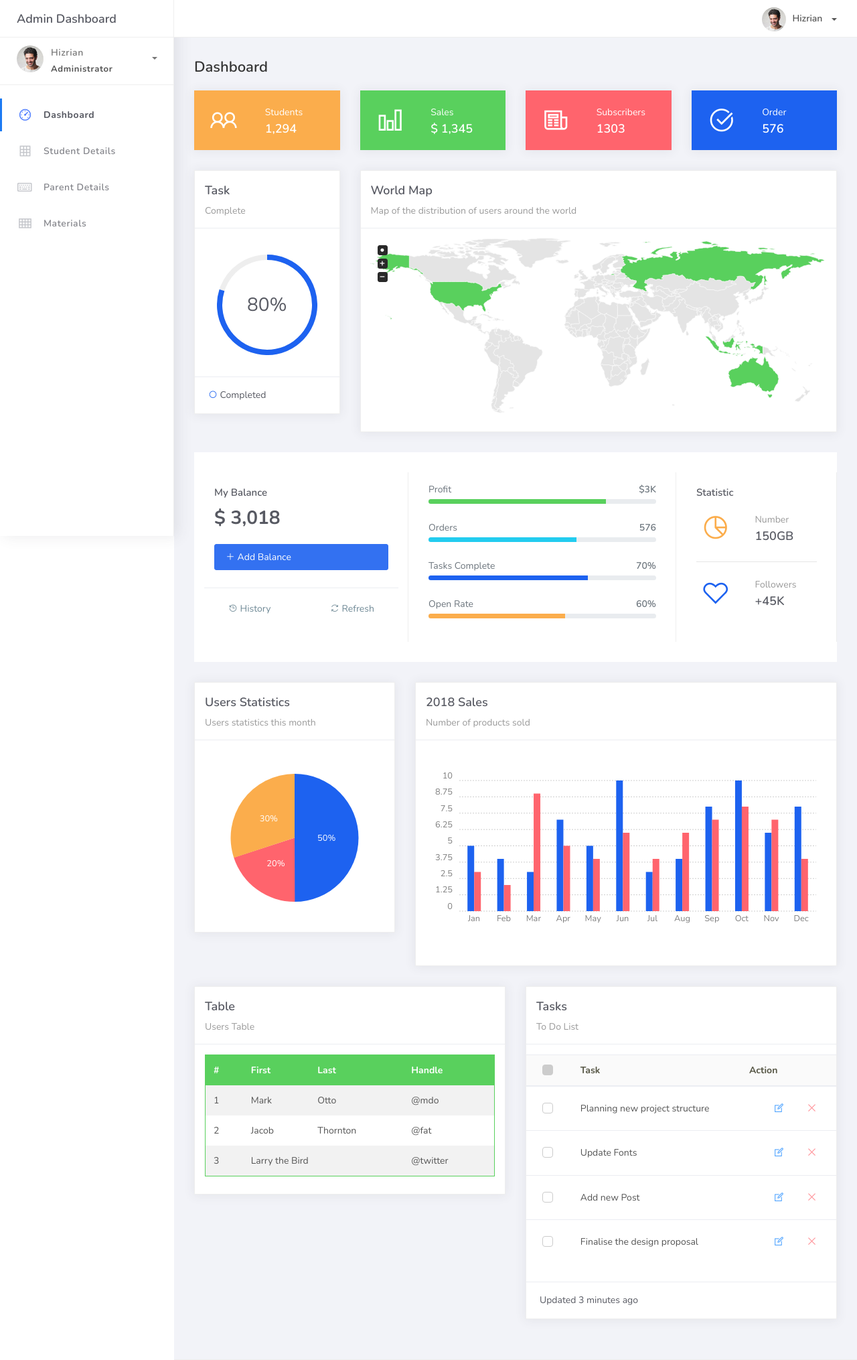
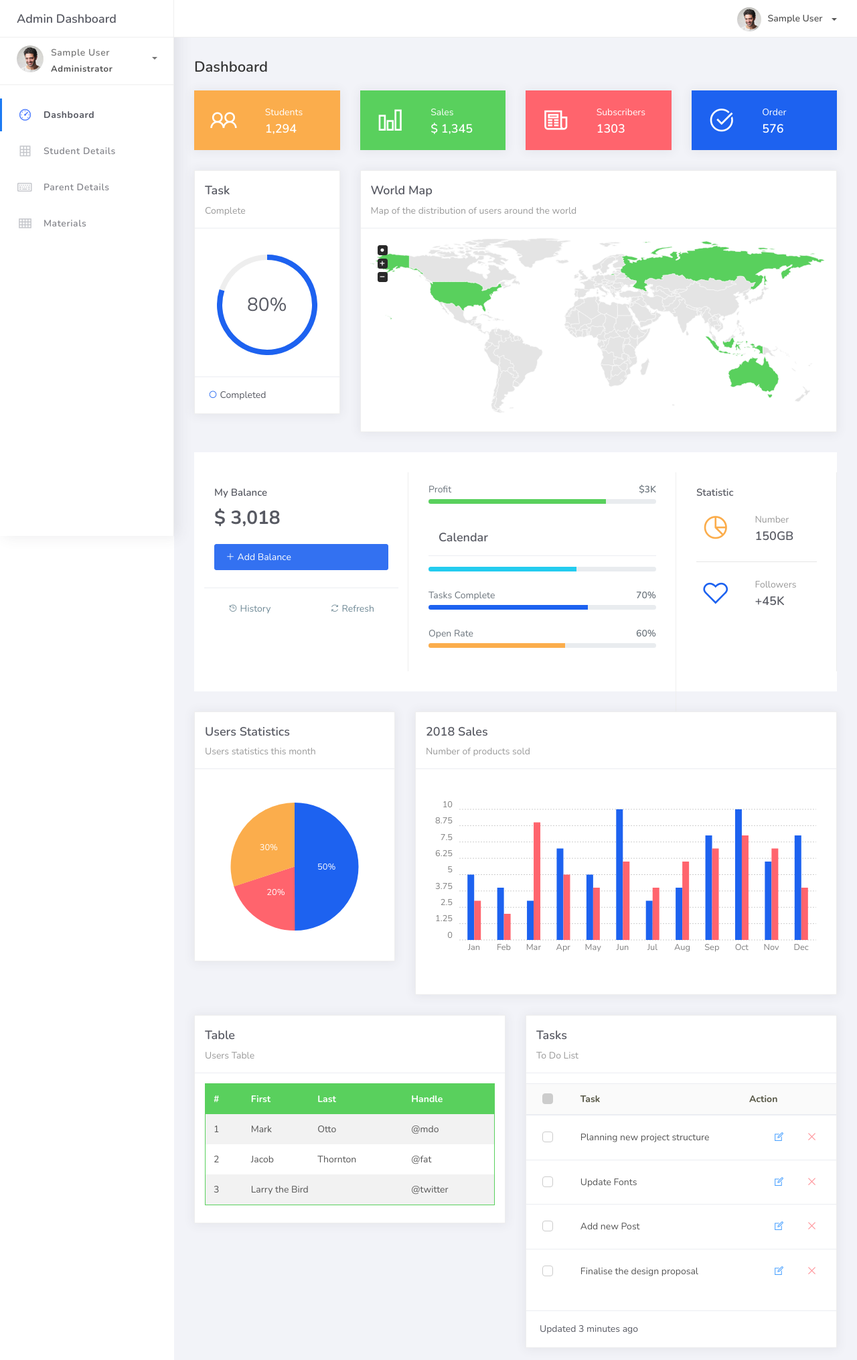
Before and after one commit to Sathvidhu/Mini-Project, a PHP site: page / in a window 1280 px wide. Shown: the top 2030 px of the page at 67% size. Run offline with PHP 8.4, Linux system fonts and the light colour scheme; the visitor is signed in with stand-in values (Sample User, id 1).

Commit message:
fix: admin name displayed using session

```diff
--- a/admin/index.php
+++ b/admin/index.php
@@ -1,3 +1,8 @@
+<?php
+session_start();
+?>
+
+
 <!DOCTYPE html>
 <html>
 <head>
@@ -29,21 +34,22 @@
 
 
 						<li class="nav-item dropdown">
-							<a class="dropdown-toggle profile-pic" data-toggle="dropdown" href="#" aria-expanded="false"> <img src="assets/img/profile.jpg" alt="user-img" width="36" class="img-circle"><span >Hizrian</span></span> </a>
+							<a class="dropdown-toggle profile-pic" data-toggle="dropdown" href="profile.php" aria-expanded="false"> <img src="assets/img/profile.jpg" alt="user-img" width="36" class="img-circle"><span ><?php echo $_SESSION["uname"];?></span></span> </a>
 							<ul class="dropdown-menu dropdown-user">
 								<li>
 									<div class="user-box">
 										<div class="u-img"><img src="assets/img/profile.jpg" alt="user"></div>
 										<div class="u-text">
-											<h4>Hizrian</h4>
-											<p class="text-muted">hello@themekita.com</p><a href="profile.html" class="btn btn-rounded btn-danger btn-sm">View Profile</a></div>
+											<h4><?php echo $_SESSION["uname"];?></h4>
+											<p class="text-muted">hello@themekita.com</p>
+											<a href="profile.php" class="btn btn-rounded btn-danger btn-sm">View Profile</a></div>
 										</div>
 									</li>
 									<div class="dropdown-divider"></div>
-									<a class="dropdown-item" href="#"><i class="ti-user"></i> My Profile</a>
+									<a class="dropdown-item" href="profile.php"><i class="ti-user"></i>Messages</a>
 									<a class="dropdown-item" href="#"><i class="ti-email"></i> Inbox</a>
 									<div class="dropdown-divider"></div>
-									<a class="dropdown-item" href="#"><i class="ti-settings"></i> Account Setting</a>
+									<a class="dropdown-item" href="adminsettings.php"><i class="ti-settings"></i> Account Setting</a>
 									<div class="dropdown-divider"></div>
 									<a class="dropdown-item" href="adminlogin.php"><i class="fa fa-power-off"></i> Logout</a>
 								</ul>
@@ -62,7 +68,7 @@
 						<div class="info">
 							<a class="" data-toggle="collapse" href="#collapseExample" aria-expanded="true">
 								<span>
-									Hizrian
+									<?php echo $_SESSION["uname"];?>
 									<span class="user-level">Administrator</span>
 									<span class="caret"></span>
 								</span>
@@ -72,7 +78,7 @@
 							<div class="collapse in" id="collapseExample" aria-expanded="true" style="">
 								<ul class="nav">
 									<li>
-										<a href="#profile">
+										<a href="profile.php">
 											<span class="link-collapse">My Profile</span>
 										</a>
 									</li>
@@ -82,7 +88,7 @@
 										</a>
 									</li>
 									<li>
-										<a href="#settings">
+										<a href="adminsettings.php">
 											<span class="link-collapse">Settings</span>
 										</a>
 									</li>
@@ -339,10 +345,16 @@
 											</div>
 										</div>
 										<div class="progress-card">
-											<div class="d-flex justify-content-between mb-1">
-												<span class="text-muted">Orders</span>
-												<span class="text-muted fw-bold"> 576</span>
-											</div>
+											<div class="card mb-3">
+  												<div class="card-header">
+    												<h6 class="mb-0">Calendar</h6>
+  												</div>
+
+  												<div class="card-body p-0">
+    												<div id="calendar"></div>
+  </div>
+</div>
+
 											<div class="progress mb-2" style="height: 7px;">
 												<div class="progress-bar bg-info" role="progressbar" style="width: 65%" aria-valuenow="60" aria-valuemin="0" aria-valuemax="100" data-toggle="tooltip" data-placement="top" title="65%"></div>
 											</div>
@@ -629,7 +641,11 @@
 						<span aria-hidden="true">&times;</span>
 					</button>
 				</div>
-
+				<div class="modal-body text-center">
+					<p>Currently the pro version of the <b>Ready Dashboard</b> Bootstrap is in progress development</p>
+					<p>
+						<b>We'll let you know when it's done</b></p>
+				</div>
 				<div class="modal-footer">
 					<button type="button" class="btn btn-secondary" data-dismiss="modal">Close</button>
 				</div>
```
